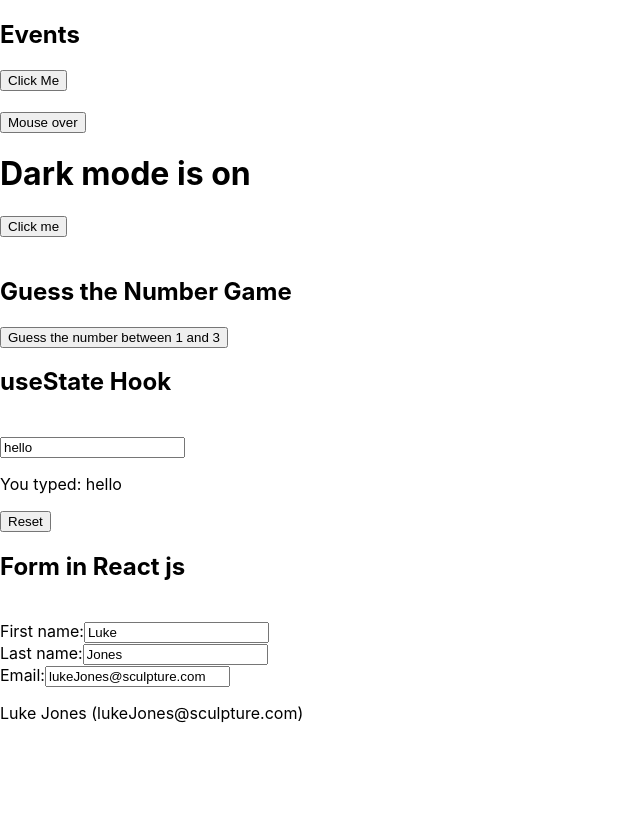
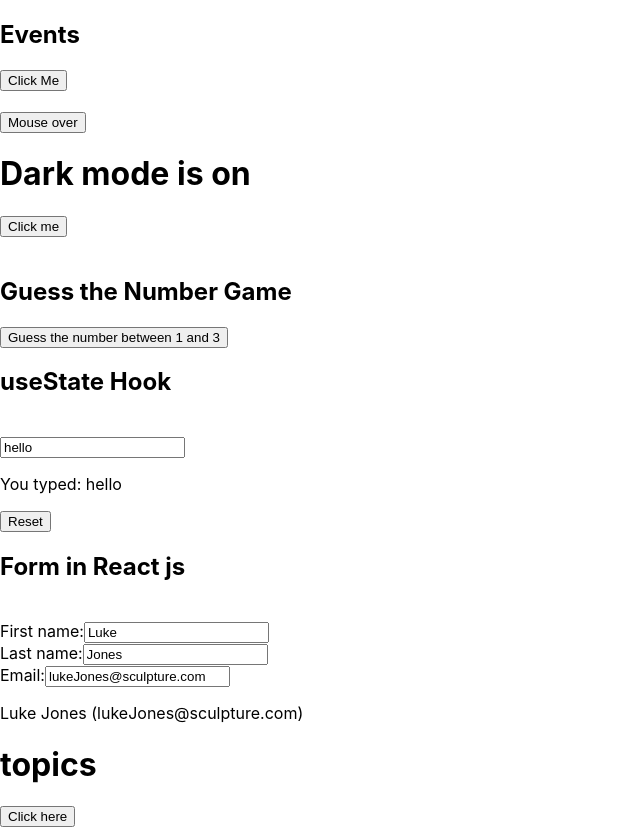
Before and after one commit to chetanalotliker/learn-react, a React (Create React App) app: page / in a window 1280 px wide. Shown: the whole page, without its empty margins (0-640 px from the left). Before the commit the page ends 800 px from the top, so only its background shows below. Built offline with nearby package versions, Linux system fonts and the light colour scheme.

Commit message:
Create setWord and set the word using react state hook

```diff
--- a/src/App.js
+++ b/src/App.js
@@ -1,12 +1,18 @@
+import React from 'react';
 import './App.css';
 import Btn from './Btn';
 import Btn2 from './Btn2';
 import BtnNumber from './BtnNumber';
+import Heading from './Heading';
 import InputComponent from './InputComponent';
 import ModeToggler from './ModeToggler';
 import RegisterForm from './RegisterForm';
 
 function App() {
+  const [word, setWord] = React.useState('topics')
+  function handleClick() {
+    setWord('Mock Data')
+  }
   return (
     <>
       <h2>Events</h2>
@@ -26,6 +32,8 @@ function App() {
       <h2>Form in React js</h2>
       <br />
       <RegisterForm />
+      <Heading message={word + ''} />
+      <button onClick={handleClick}>Click here</button>
     </>
   );
 }
--- /dev/null
+++ b/src/Heading.js
@@ -0,0 +1,7 @@
+function Heading(props) {
+    return (
+        <h1>{props.message}</h1>
+    )
+}
+
+export default Heading
```
